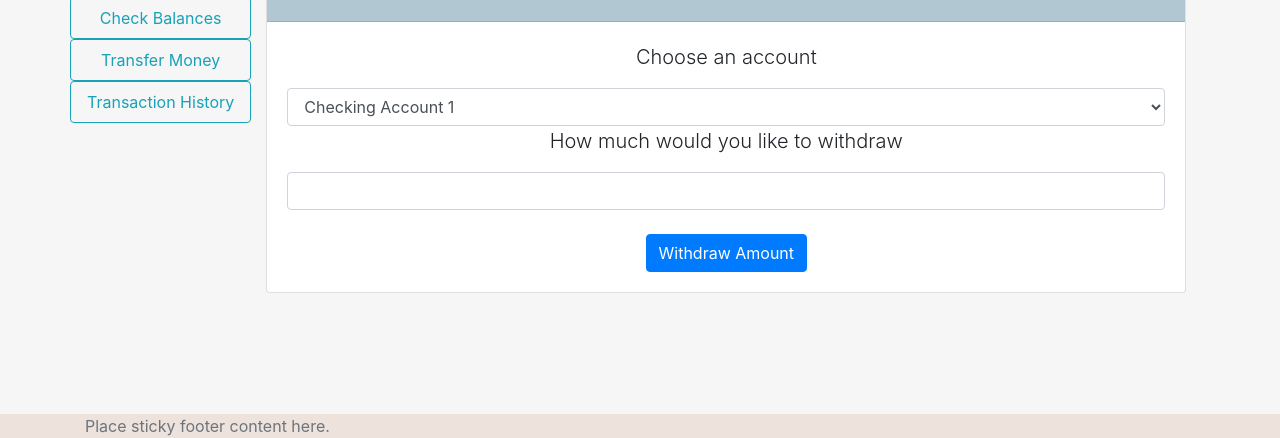
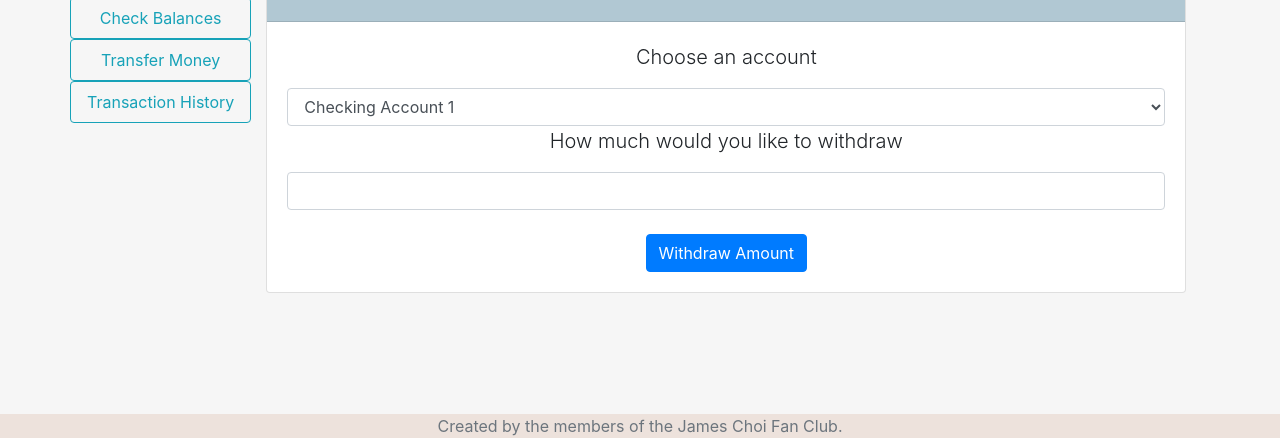
Before and after one commit to hextor/SimpleBanking-Nodejs-Backend, a website: page BankOfChoi_Web/public/index.html in a window 1280 px wide. Shown: the part 362-800 px from the top of the page. Drawn offline with nearby package versions, Linux system fonts and the light colour scheme.

Commit message:
added footer to site

```diff
--- a/BankOfChoi_Web/public/index.html
+++ b/BankOfChoi_Web/public/index.html
@@ -148,8 +148,8 @@
     </div>
     <!-- End of main panels -->
       <footer class="fixed-bottom">
-        <div class="container">
-          <span class="text-muted">Place sticky footer content here.</span>
+        <div class="container text-center">
+          <span class="text-muted">Created by the members of the James Choi Fan Club.</span>
         </div>
       </footer>
 
```
